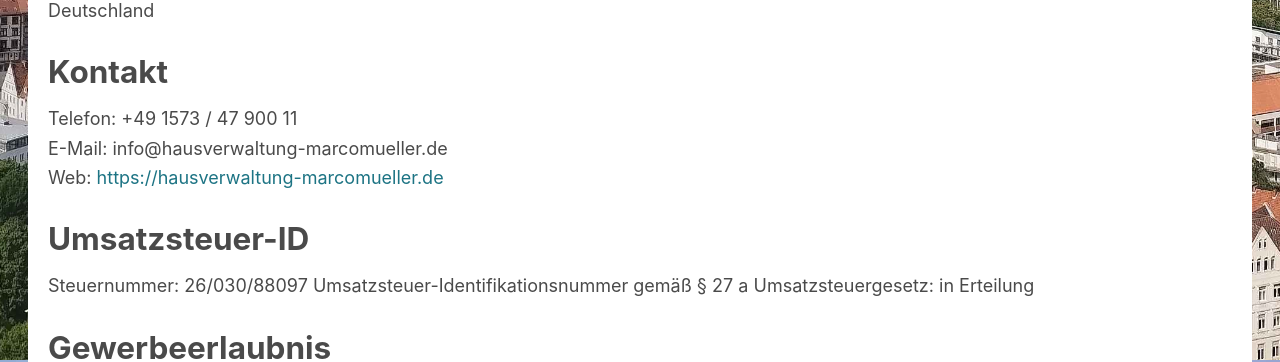
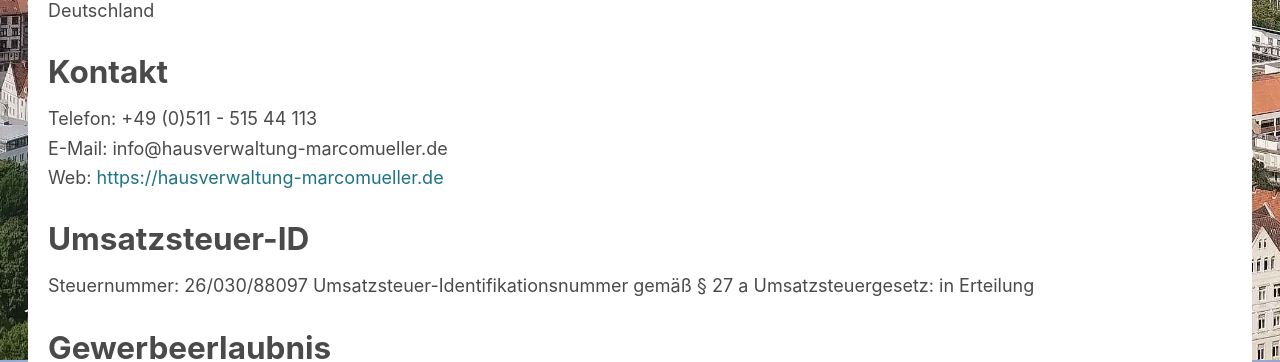
Before and after one commit to marek22k/hausverwaltung, a Jekyll site: the page built from impressum.md, in a window 1280 px wide and 900 px high, scrolled down 1288 px. Shown: the part 152-514 px from the top of the window. Built offline with Jekyll 4.4.1, drawn with Linux system fonts in a browser that asks for light colours.

Commit message:
Update impressum.md

```diff
--- a/impressum.md
+++ b/impressum.md
@@ -18,7 +18,7 @@ Deutschland
 
 ### Kontakt
 
-Telefon: +49 1573 / 47 900 11 <br>
+Telefon: +49 (0)511 - 515 44 113 <br>
 E-Mail: info@hausverwaltung-marcomueller.de<br>
 Web: [https://hausverwaltung-marcomueller.de](https://hausverwaltung-marcomueller.de)
 
```
